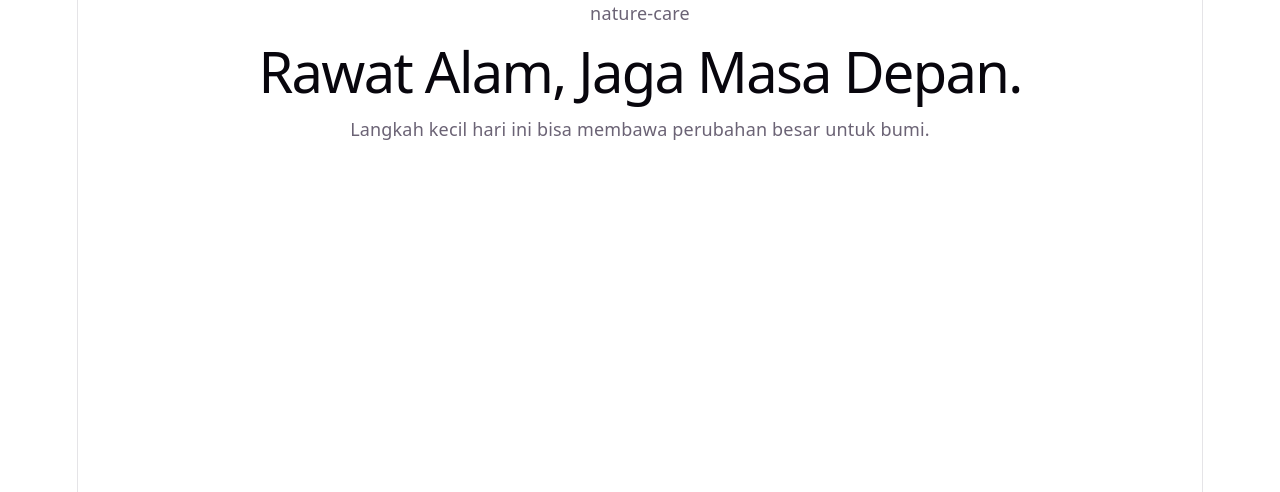
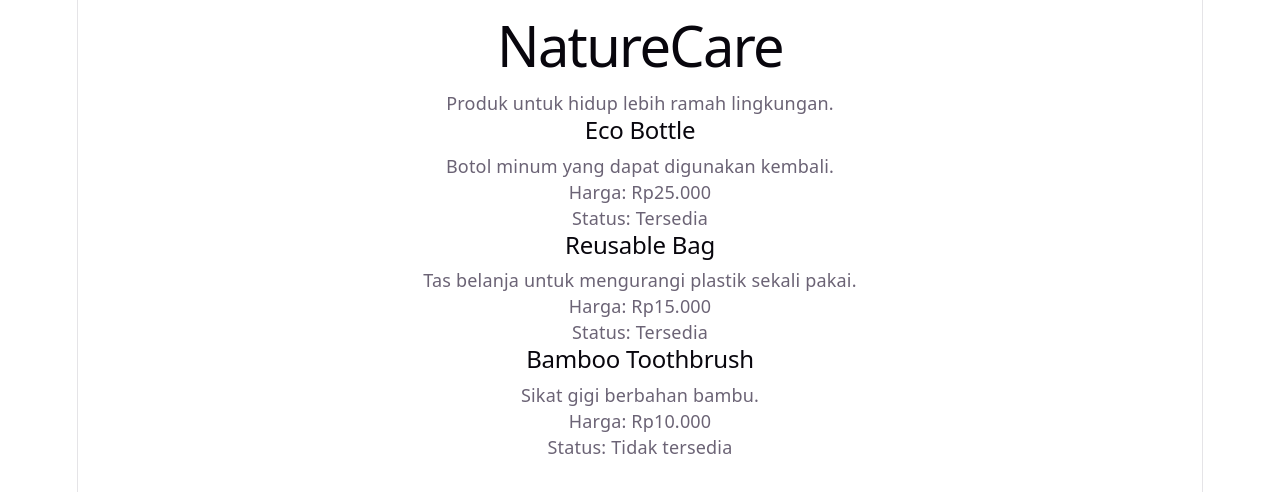
Before and after one commit to hanumdeafebia/nature-care, a React (Vite) app: page / in a window 1280 px wide. Shown: the top 492 px of the page. Built offline with nearby package versions, Linux system fonts and the light colour scheme.

Commit message:
chore: inisialisasi proyek Vite React

```diff
--- a/src/App.jsx
+++ b/src/App.jsx
@@ -1,18 +1,32 @@
-function App() {
+import Naturecare from "./components/Naturecare";
+import "./index.css";
+
+export default function App() {
   return (
     <main>
-      <header>
-        <p>nature-care</p>
-      </header>
+      <h1>NatureCare</h1>
+      <p>Produk untuk hidup lebih ramah lingkungan.</p>
 
-      <section aria-labelledby="welcome-title">
-        <h1 id="welcome-title">Rawat Alam, Jaga Masa Depan.</h1>
-        <p>
-          Langkah kecil hari ini bisa membawa perubahan besar untuk bumi.
-        </p>
-      </section>
+      <Naturecare
+        nama="Eco Bottle"
+        manfaat="Botol minum yang dapat digunakan kembali."
+        harga={25000}
+        tersedia={true}
+      />
+
+      <Naturecare
+        nama="Reusable Bag"
+        manfaat="Tas belanja untuk mengurangi plastik sekali pakai."
+        harga={15000}
+        tersedia={true}
+      />
+
+      <Naturecare
+        nama="Bamboo Toothbrush"
+        manfaat="Sikat gigi berbahan bambu."
+        harga={10000}
+        tersedia={false}
+      />
     </main>
-  )
+  );
 }
-
-export default App
--- /dev/null
+++ b/src/components/Naturecare.jsx
@@ -0,0 +1,17 @@
+export default function Naturecare({
+  nama,
+  manfaat,
+  harga,
+  tersedia
+}) {
+  return (
+    <section className="produk">
+      <h2>{nama}</h2>
+      <p>{manfaat}</p>
+      <p>Harga: Rp{harga.toLocaleString("id-ID")}</p>
+      <p>
+        Status: {tersedia ? "Tersedia" : "Tidak tersedia"}
+      </p>
+    </section>
+  );
+}
```
Also changed, not shown: src/index.css (line endings or trailing spaces).
